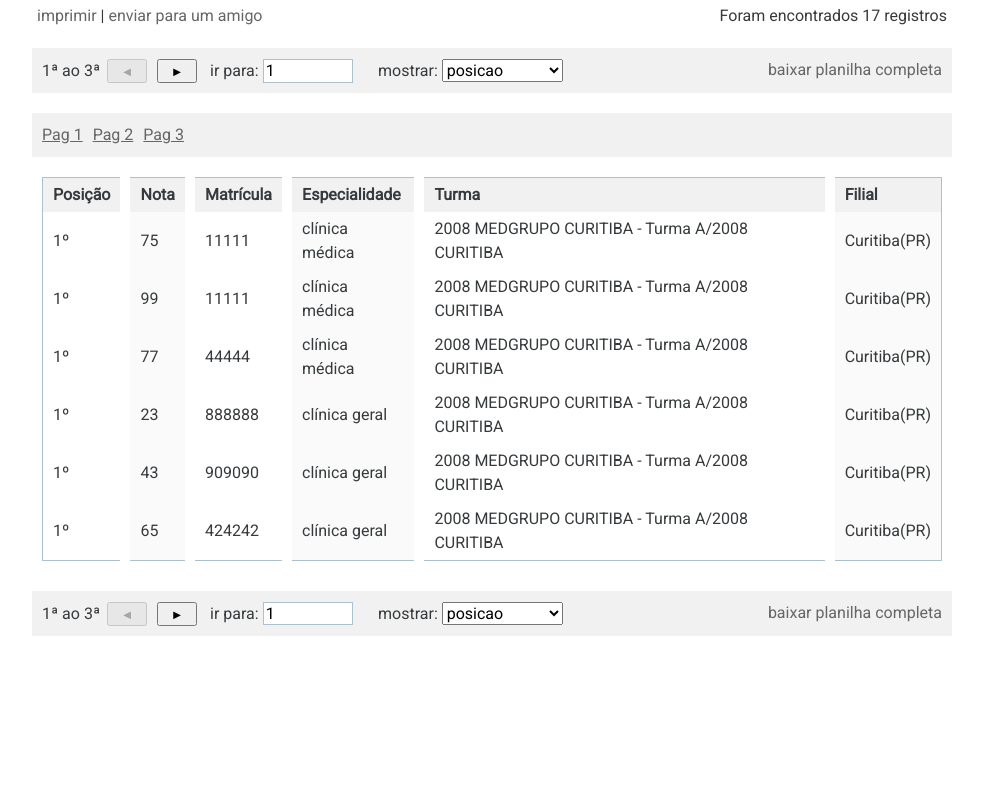
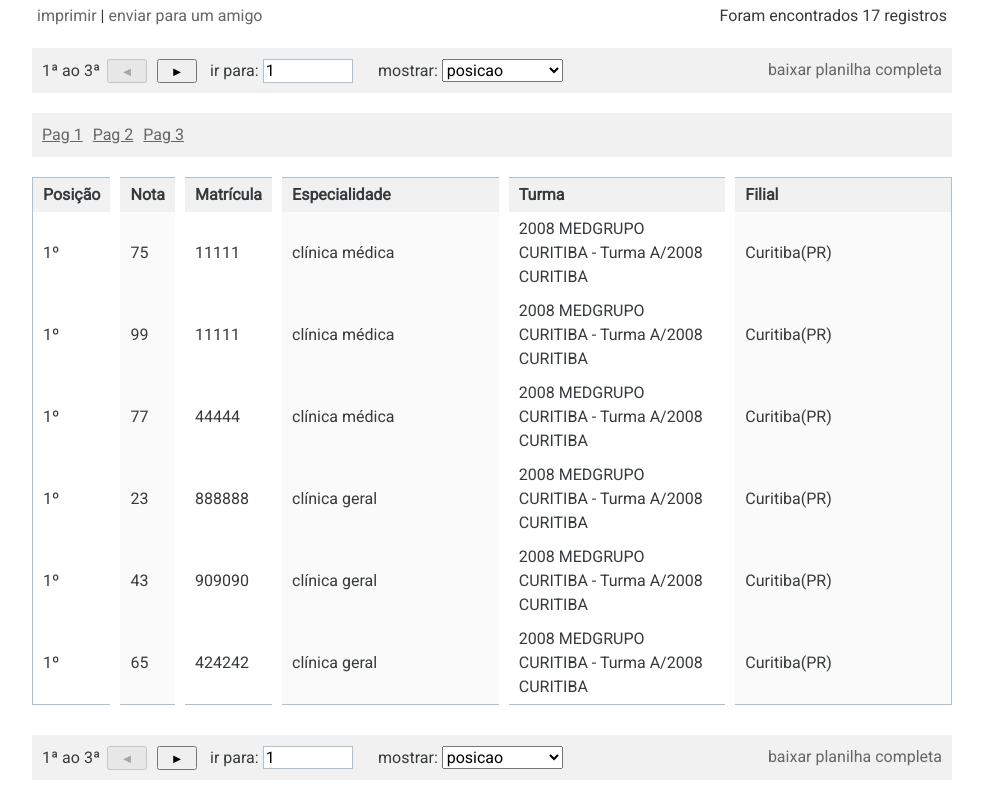
Before and after one commit to patriciaquintiere/listagemprovas, a website: page src/index.html in a window 1280 px wide. Shown: the part 508-1308 px from the top of the page, without its empty margins (148-1131 px from the left). Before the commit the page ends 1164 px from the top, so only its background shows below. Drawn offline with nearby package versions, Linux system fonts and the light colour scheme; files that its build step writes are made by us from their sources.

Commit message:
formatação em andamento

```diff
--- a/src/assets/scss/styles.scss
+++ b/src/assets/scss/styles.scss
@@ -357,8 +357,14 @@ h2{
     margin-bottom: 30px;
     width: 100%;
 
+    @media (min-width: 940px){
+        margin-left: -10px;
+        margin-right: -10px;
+        width: calc(100% + 20px);
+    }
+
     td{
-        padding: 5px;
+        height: 4em;
     }
     th{
         background: $gray-background;
@@ -396,6 +402,11 @@ h2{
     tr:last-child td{
         border-bottom: 1px solid $blue;
     }
+    td:nth-child(4),
+    td:nth-child(5),
+    td:nth-child(6){
+        width: 25%;
+    }
 
 }
 table,td,th{
```
Also changed, not shown: src/assets/css/styles.css.
